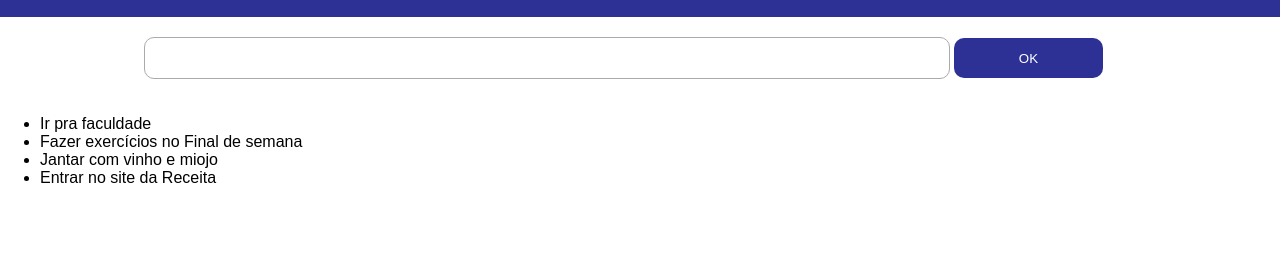
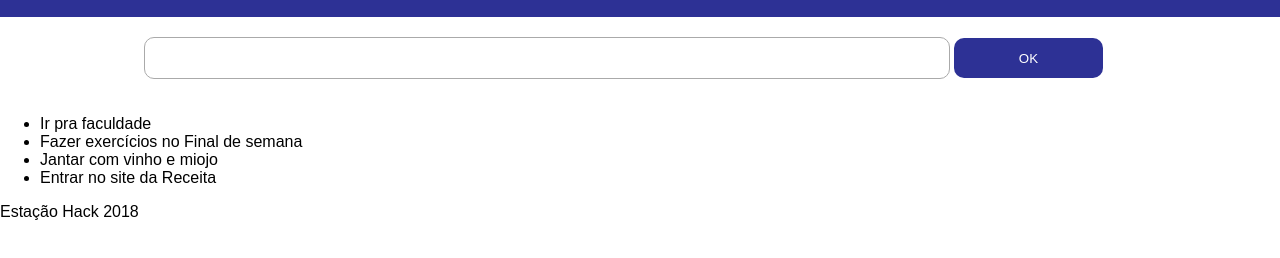
Before and after one commit to estacaohack3/203-hack-list, a plain HTML site: page index.html in a window 1280 px wide. Shown: the part 92-350 px from the top of the page. Drawn offline with Linux system fonts and the light colour scheme.

Commit message:
Adiciona um footer

```diff
--- a/index.html
+++ b/index.html
@@ -27,5 +27,9 @@
             <li>Entrar no site da Receita</li>
         </ul>
     </section>
+
+    <footer>
+        Estação Hack 2018
+    </footer>
 </body>
 </html>
```
